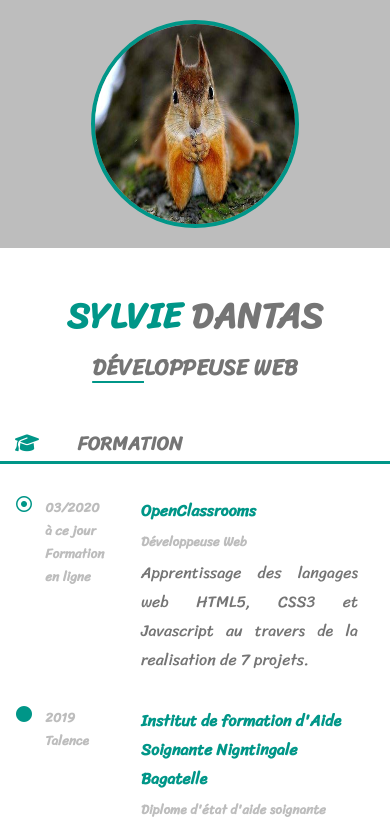
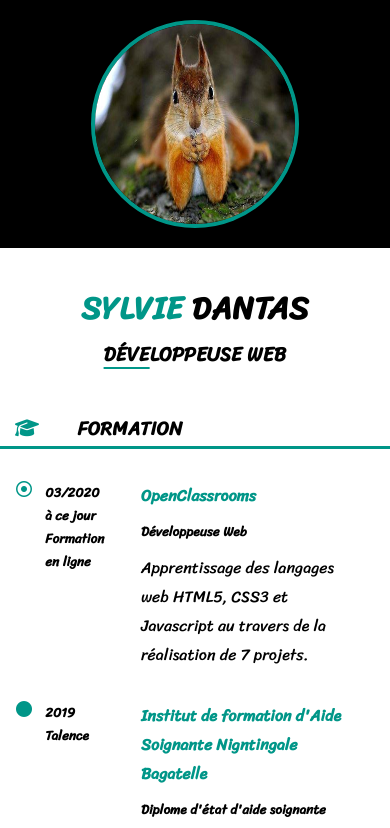
Before and after one commit to Dantas-S/CV_Projet2, a plain HTML site: page index.html in a window 390 px wide. Shown: the top 828 px of the page. Drawn offline with Linux system fonts and the light colour scheme.

Commit message:
Modifications couleurs

```diff
--- a/index.html
+++ b/index.html
@@ -59,7 +59,7 @@
 
 					<h3 class="title_left">À PROPOS DE MOI</h3>
 
-					<p>Partie d'un baccalauréat STG avec mes premières bases en programmation afin de réaliser un projet de création de site, cette expérience m'a captivée.<br>
+					<p>Partie d'un baccalauréat STG avec mes premières bases en programmation afin de réaliser un projet de création de sites, cette expérience m'a captivée.<br>
 						Après 7 ans dans les métiers paramédicaux, je souhaite revenir à ma première aspiration : le web.<br>
 						Ainsi, j’ai décidé d’intégrer la formation "Développeur Web" avec OpenClassrooms.</p>
 
@@ -101,7 +101,7 @@
 						<div class="formation_droit">
 							<h4><a href="https://openclassrooms.com/fr/" target="_blank">OpenClassrooms</a></h4>
 							<h5>Développeuse Web</h5>
-							<p>Apprentissage des langages web HTML5, CSS3 et Javascript au travers de la realisation de 7 projets.</p>
+							<p>Apprentissage des langages web HTML5, CSS3 et Javascript au travers de la réalisation de 7 projets.</p>
 						</div>
 
 					</div> <!-- End div block_formation -->
@@ -132,7 +132,9 @@
 						<div class="formation_droit">
 							<h4>Institut de Formation d'Ambulancier de l'ordre de malte</h4>
 							<h5>Diplome d'état Ambulancier</h5>
-							<p>L’ambulancier assure en binôme les transports sanitaires programmés ou urgents des patients d’un établissement de soins, de cure et de réadaptation. Il est à la fois un soignant et un auxiliaire médical ayant de très larges compétences. Il est un maillon essentiel de la chaîne de soins.</p>
+							<p>L’ambulancier assure en binôme les transports sanitaires programmés ou urgents des patients d’un établissement de soins, de cure et de réadaptation.
+								Il est à la fois un soignant et un auxiliaire médical ayant de très larges compétences.
+								Il est un maillon essentiel de la chaîne de soins.</p>
 						</div>
 
 					</div>	<!-- End div block_formation -->
@@ -146,7 +148,8 @@
 
 						<div class="formation_droit">
 							<h4>Lycée Nicolas Brémontier</h4>
-							<h5>Baccalauréat STG (Sciences et Technologies de la Gestion)<br>Spécialité : Communication et Gestion des ressources humaines</h5>
+							<h5>Baccalauréat STG (Sciences et Technologies de la Gestion)<br>
+								Spécialité : Communication et Gestion des ressources humaines</h5>
 						</div>
 
 					</div> <!-- End div block_formation -->
@@ -169,7 +172,7 @@
 						<div class="experience_droite">
 							<h4>Médicoop Intérim</h4>
 							<h5>Aide soignante</h5>
-							<p>Intérimaire, j'exerce dans différents domaines dans le secteur de la santé mais j'affectionne tout particulièrement le monde du handicap</p>
+							<p>Intérimaire, j'exerce dans différents domaines dans le secteur de la santé mais j'affectionne tout particulièrement le monde du handicap physique ou mental.</p>
 						</div>
 
 					</div> <!-- End div block_expérience -->
@@ -184,7 +187,7 @@
 						<div class="experience_droite">
 							<h4>Plusieurs entreprises</h4>
 							<h5>Ambulancière</h5>
-							<p>Forte de cette expérience, l'apprentissage de l'autonomie mais aussi la supervision d'interventions.</p>
+							<p>Forte de cette expérience, l'apprentissage de l'autonomie, du sang froid mais aussi la supervision d'interventions.</p>
 						</div>
 
 					</div> <!-- End div block_expérience -->
--- a/style.css
+++ b/style.css
@@ -1,12 +1,11 @@
 body {
 	font-family: "Sriracha", cursive;
 	background-color: white;
-	color:  #757575;
-	text-align: justify;
+	color: black;
+	text-align: start;
 	min-height: 100%;
 	width: 100%;
 	margin: auto;
-	font-size: 18px;
 	display: block;
 }
 
@@ -21,7 +20,7 @@ a {
 }
 
 a:visited {
-	color:  #757575;
+	color: #757575;
 }
 
 /* ------------------------  Haut de page ------------------- */
@@ -75,7 +74,7 @@ img {
 .photo_sylvie {
 	display: flex;
 	width: 25%;
-	background-color: #BDBDBD;
+	background-color: black;
 	justify-content: center;
 }
 
@@ -95,7 +94,7 @@ img {
 
 h5 {
 	margin-top: 0;
-	color: #BDBDBD;
+	color: black;
 }
 
 h4 {
@@ -109,7 +108,7 @@ h4 {
 	display: flex;
 	flex-direction: column;
 	width:25%;
-	background-color: #BDBDBD;
+	background-color: black ;
 	color: white;
 }
 
@@ -140,7 +139,7 @@ p{
 
 #icones {
 	display: flex;
-	justify-content: center;
+	justify-content: space-evenly;
 	margin-top: 1em;
 	margin-bottom: 1em;
 	padding-left: 2em;
@@ -171,7 +170,7 @@ p{
 	border-bottom: #009688 solid;
 	margin-left: 2.5em;
 	font-size: xx-large;
-	color: #757575;
+	color: black;
 }
 
 .date {
@@ -192,7 +191,6 @@ p{
 .block_formation {
 	display: flex;
 	width: 100%;
-	text-align: justify;
 	margin-top: 2em;
 }
 
@@ -215,7 +213,6 @@ p{
 .block_experience {
 	display: flex;
 	width: 100%;
-	text-align: justify;
 	margin-top: 2em;
 }
 
@@ -262,7 +259,6 @@ p{
 		width:  auto;
 		flex-direction: column;
 		margin-right: 0;
-		font-size: 16px;
 		padding-top:20px ;
 	}
 
@@ -302,6 +298,7 @@ p{
 
 	.title_right {
 		margin: 0;
+		margin-bottom: 16px;
 	}
 
 	.experience_droite {
@@ -397,8 +394,7 @@ p{
 	}
 
 	h4, h5 {
-		margin-bottom: 5px;
-		text-align: start;
+		margin-bottom: 10px;
 	}
 
 	.title_left{
```
